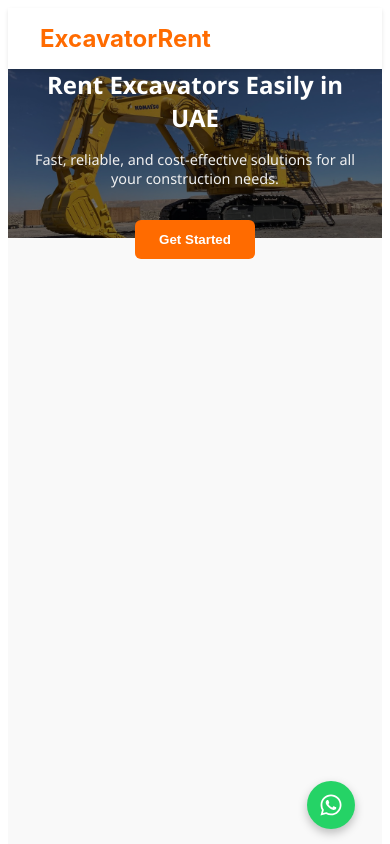
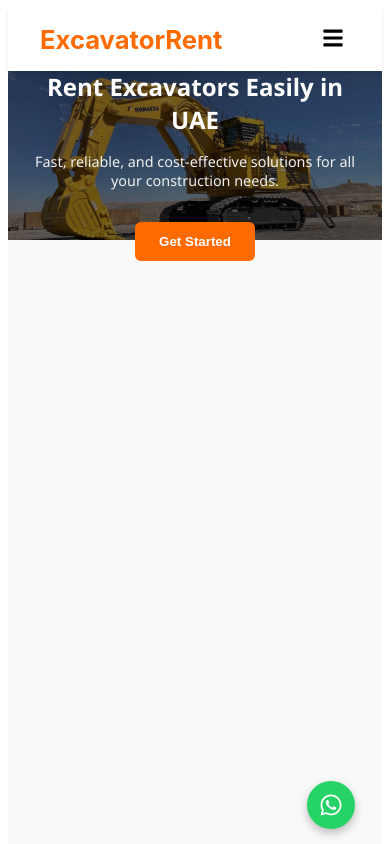
Before and after one commit to geekyneha/mach-hire-dxb, a React (Vite) app: page / in a window 390 px wide. Shown: the top 844 px of the page. Built offline with nearby package versions, Linux system fonts and the light colour scheme.

Commit message:
feat: add responsive mobile navbar with toggle button

```diff
--- a/src/components/Navbar/Navbar.jsx
+++ b/src/components/Navbar/Navbar.jsx
@@ -1,45 +1,54 @@
 // Navbar.jsx
-import React from "react";
+import React, { useState } from "react";
 import { Link } from "react-router";
+import { FaBars, FaTimes } from "react-icons/fa";
 import styles from "./Navbar.module.css";
 
 const Navbar = () => {
+  const [open, setOpen] = useState(false);
+
   return (
     <nav className={styles.nav}>
       <div className={styles.logo}>ExcavatorRent</div>
-      <ul className={styles.navLinks}>
+
+      {/* Menu Toggle Button */}
+      <button className={styles.menuBtn} onClick={() => setOpen(!open)}>
+        {open ? <FaTimes size={22} /> : <FaBars size={22} />}
+      </button>
+
+      <ul className={`${styles.navLinks} ${open ? styles.open : ""}`}>
         <li>
-          <Link to="/" className={styles.links}>
+          <Link to="/" onClick={() => setOpen(false)}>
             Home
           </Link>
         </li>
         <li>
-          <Link to="/about" className={styles.links}>
+          <Link to="/about" onClick={() => setOpen(false)}>
             About Us
           </Link>
         </li>
         <li>
-          <Link to="/services" className={styles.links}>
+          <Link to="/services" onClick={() => setOpen(false)}>
             Services
           </Link>
         </li>
         <li>
-          <Link to="/contact" className={styles.links}>
+          <Link to="/contact" onClick={() => setOpen(false)}>
             Contact
           </Link>
         </li>
         <li>
-          <Link to="/booking" className={styles.links}>
+          <Link to="/booking" onClick={() => setOpen(false)}>
             Book Now
           </Link>
         </li>
         <li>
-          <Link to="/about" className={styles.links}>
+          <Link to="/about" onClick={() => setOpen(false)}>
             More Info
           </Link>
         </li>
         <li>
-          <Link to="/faq" className={styles.links}>
+          <Link to="/faq" onClick={() => setOpen(false)}>
             FAQ
           </Link>
         </li>
--- a/src/components/Navbar/Navbar.module.css
+++ b/src/components/Navbar/Navbar.module.css
@@ -4,18 +4,19 @@
   align-items: center;
   padding: 1rem 2rem;
   background-color: #fff;
-  box-shadow: 0 2px 4px rgba(0, 0, 0, 0.1);
   position: sticky;
   top: 0;
   z-index: 100;
+  box-shadow: 0 2px 4px rgba(0, 0, 0, 0.1);
 }
 
 .logo {
-  font-size: 1.5rem;
-  font-weight: bold;
+  font-size: 1.6rem;
+  font-weight: 700;
   color: #ff6b00;
 }
 
+/* Desktop Nav */
 .navLinks {
   display: flex;
   gap: 1.5rem;
@@ -26,28 +27,51 @@
   text-decoration: none;
   color: #333;
   font-weight: 500;
-  transition: color 0.3s ease;
+  transition: 0.3s ease;
 }
 
-.links:hover {
+.navLinks a:hover {
   color: #ff6b00;
 }
 
-/* Responsive */
+/* Hide Mobile Menu Button on Desktop */
+.menuBtn {
+  display: none;
+  background: none;
+  border: none;
+  cursor: pointer;
+}
+
+/* -----------------------
+   Mobile Navigation
+----------------------- */
 @media (max-width: 768px) {
+  .menuBtn {
+    display: block;
+  }
+
   .navLinks {
-    display: none; /* hide links for mobile initially */
-  }
-  .nav.active .navLinks {
-    display: flex;
-    flex-direction: column;
-    gap: 1rem;
     position: absolute;
     top: 100%;
     right: 0;
-    background-color: #fff;
-    width: 200px;
+    width: 220px;
+    background: #fff;
+    flex-direction: column;
+    gap: 1rem;
     padding: 1rem;
-    box-shadow: 0 2px 6px rgba(0, 0, 0, 0.2);
+    list-style: none;
+    box-shadow: 0 3px 12px rgba(0, 0, 0, 0.15);
+
+    /* hidden by default */
+    max-height: 0;
+    opacity: 0;
+    overflow: hidden;
+    transition: all 0.35s ease;
+  }
+
+  /* When menu is open */
+  .open {
+    max-height: 500px;
+    opacity: 1;
   }
 }
```
